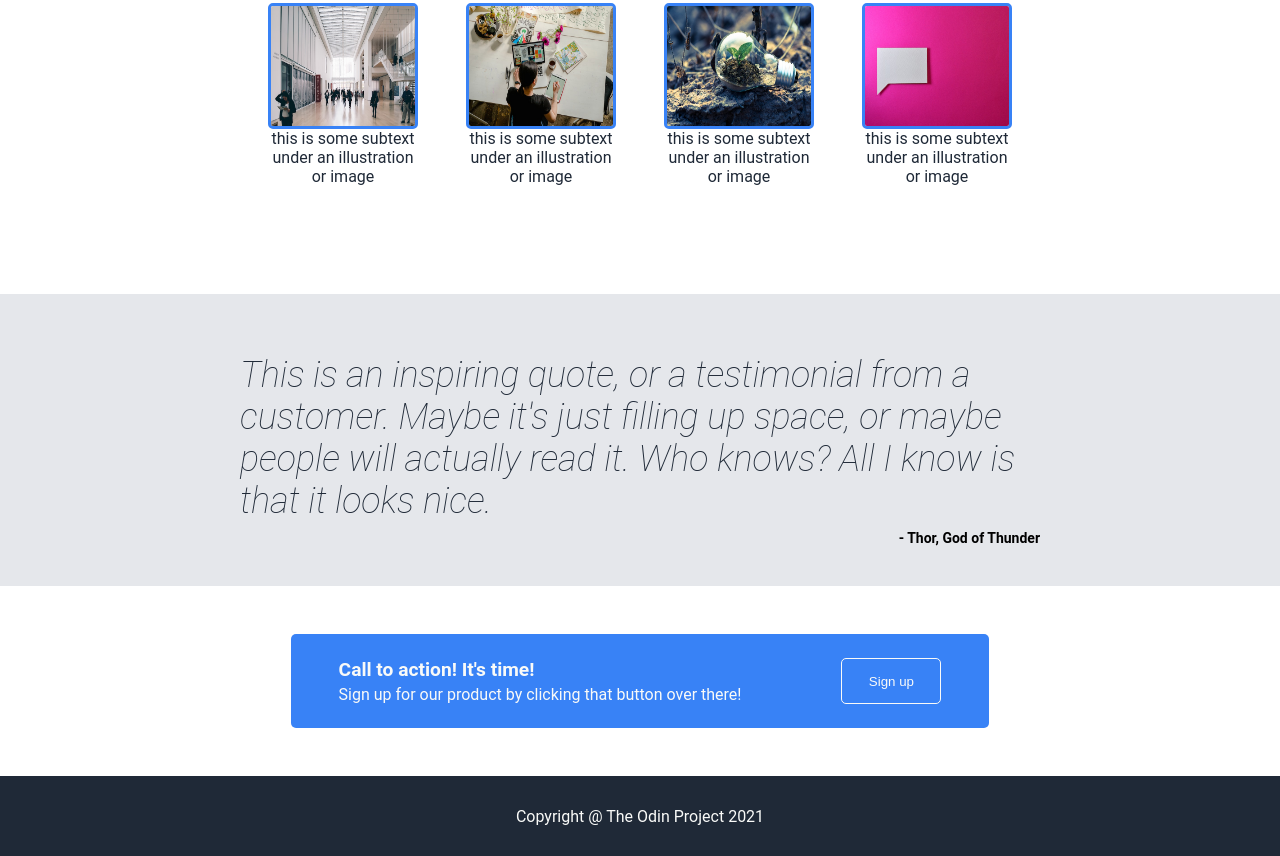
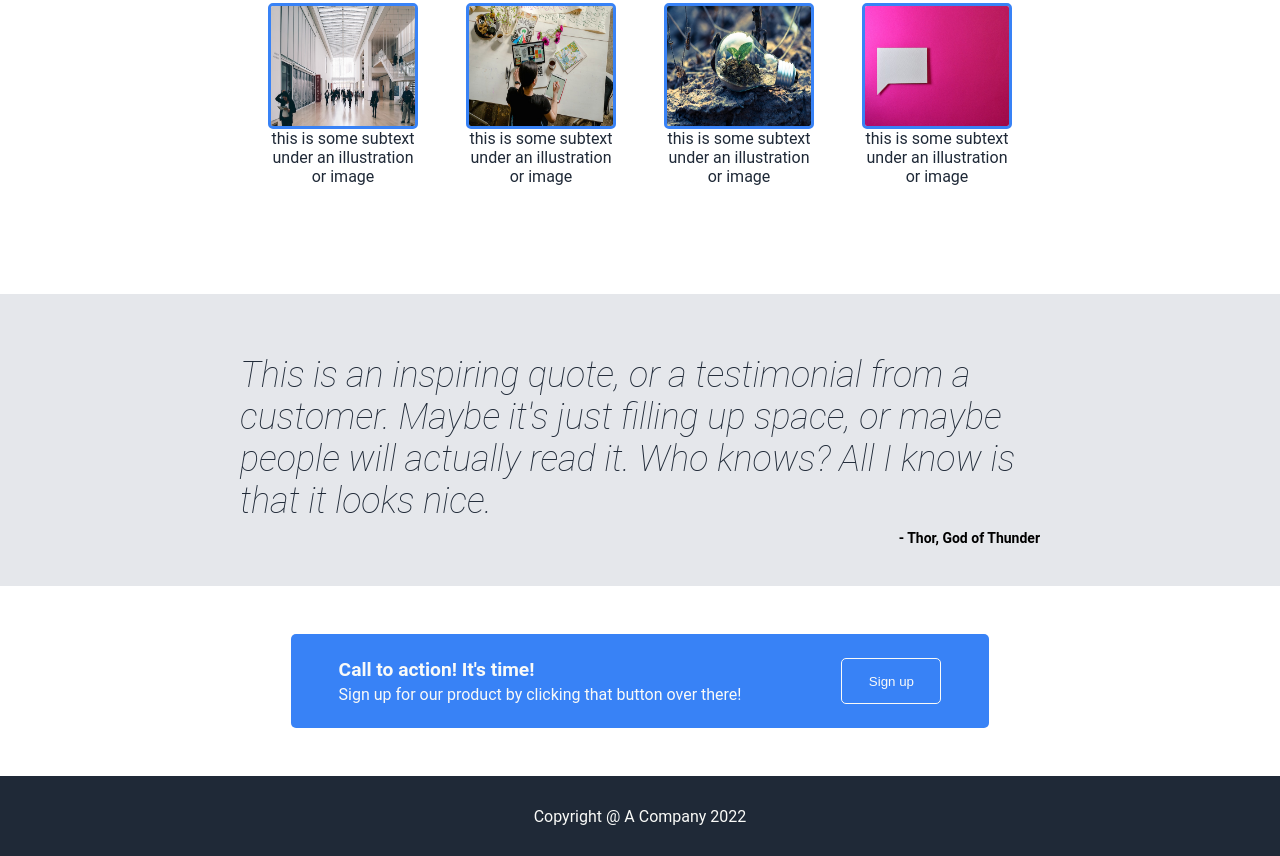
Before and after one commit to Fog0war/business-landing-page, a plain HTML site: page index.html in a window 1280 px wide. Shown: the part 507-1363 px from the top of the page. Drawn offline with Linux system fonts and the light colour scheme.

Commit message:
Ft edits

```diff
--- a/index.html
+++ b/index.html
@@ -62,7 +62,7 @@
         </div>
     </div>
     <div class="footer">
-        <div>Copyright @ The Odin Project 2021</div>
+        <div>Copyright @ A Company 2022 </div>
     </div>
 </body>
 </html>
```
